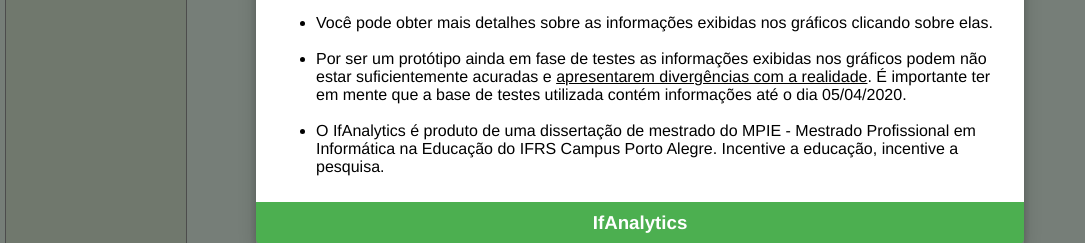
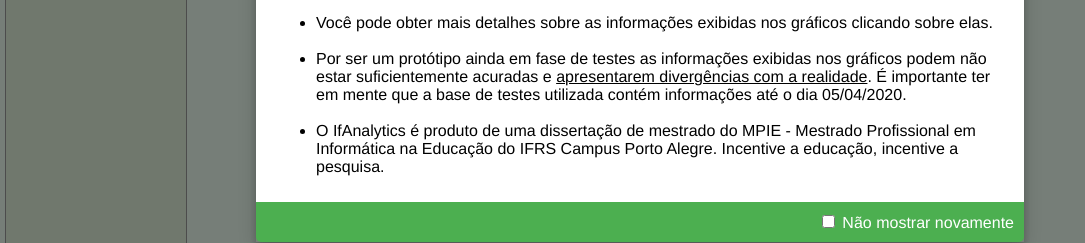
Before and after one commit to crisgusberti/ifAnalytics, a Django app: template ifAnalytics/templates/ifAnalytics/geral.html in a window 1280 px wide. Shown: the part 439-682 px from the top of the page, without its empty margins (0-1085 px from the left). Run offline with Django 3.2, Linux system fonts and the light colour scheme; the template is opened without the code that fills it, so the values that code supplies are empty; some libraries are stand-ins or nearby versions.

Commit message:
<feat> Implementada opção para não exibir o modal novamente

```diff
--- a/autenticacao/templates/login.html
+++ b/autenticacao/templates/login.html
@@ -27,11 +27,11 @@
 		<form class="login-form" method=POST>
 			{% csrf_token %}
 			<div class="control-group">
-				<input type="text" name=username placeholder="usuário">
+				<input type="text" class="input-login" name=username placeholder="usuário">
 			</div>
 
 			<div class="control-group">
-				<input type="password" name=password placeholder="senha">
+				<input type="password" class="input-login" name=password placeholder="senha">
 			</div>
 
 			<input type=submit class="btn" value="Login">
--- a/ifAnalytics/static/css/Estilos.css
+++ b/ifAnalytics/static/css/Estilos.css
@@ -59,6 +59,10 @@
 		border-bottom-left-radius: 5px;
 		border-bottom-right-radius: 5px;
 	}
+	.modal-checkbox{
+		text-align: right;
+		padding-right: 0px;
+	}
 	.close {
 	 	color: #ccc;
 		float: right;
@@ -107,7 +111,7 @@
 	.control-group {
 		margin-bottom: 10px;
 	}
-	input {
+	.input-login {
 		text-align: center;
 		background-color: #ECF0F1;
 		border: 2px solid transparent;
@@ -118,7 +122,7 @@
 		width: 250px;
 		transition: border .5s;
 	}
-	input:focus {
+	.input-login:focus {
 		border: 2px solid #4CAF50;
 		box-shadow: none;
 		outline: none;
--- a/ifAnalytics/templates/ifAnalytics/base.html
+++ b/ifAnalytics/templates/ifAnalytics/base.html
@@ -40,19 +40,39 @@
 				</ul>
 	      	</div>
 	      	<div class="modal-footer">
-	      		<h3>IfAnalytics</h3>
+	      		<!-- <h3>IfAnalytics</h3> -->
+	      		<form class="modal-checkbox">
+  					<input type="checkbox" id="modal-checkbox" class="modal-checkbox" />
+					<label for="modal-checkbox">Não mostrar novamente</label>
+				</form>
 	      	</div>
 	    </div>
 	</div>
 
 
 	<script> //Scripts do modal
+
+		$(document).ready(function() {
+
+		   	if (localStorage.getItem("exibirModal") == null || localStorage.getItem("exibirModal") == "true") {
+			    openModal(); //abre o modal se não existir variável salva ou se ela for true
+			}
+
+			$("#modal-checkbox").change(function() { //monitora quando o checkbox for modificado
+				if ($(this).prop("checked") == true) { //se for checkado
+					localStorage.setItem("exibirModal", "false"); //salva a variável false pra não exibir o modal novamente
+				} else{ //se não for checkado
+					localStorage.setItem("exibirModal", "true"); //salva a variável true para exibir o modal novamente
+				}
+			});
+		});
+
 		// Get DOM Elements
 		const modal = document.querySelector('#my-modal');
 		const closeBtn = document.querySelector('.close');
 
 		// Events
-		window.addEventListener('load', openModal)
+		//window.addEventListener('load', openModal) Não abre mais ao carregar a página, mas sim de acordo com a var do localStorage
 		closeBtn.addEventListener('click', closeModal);
 		window.addEventListener('click', outsideClick);
 
```
